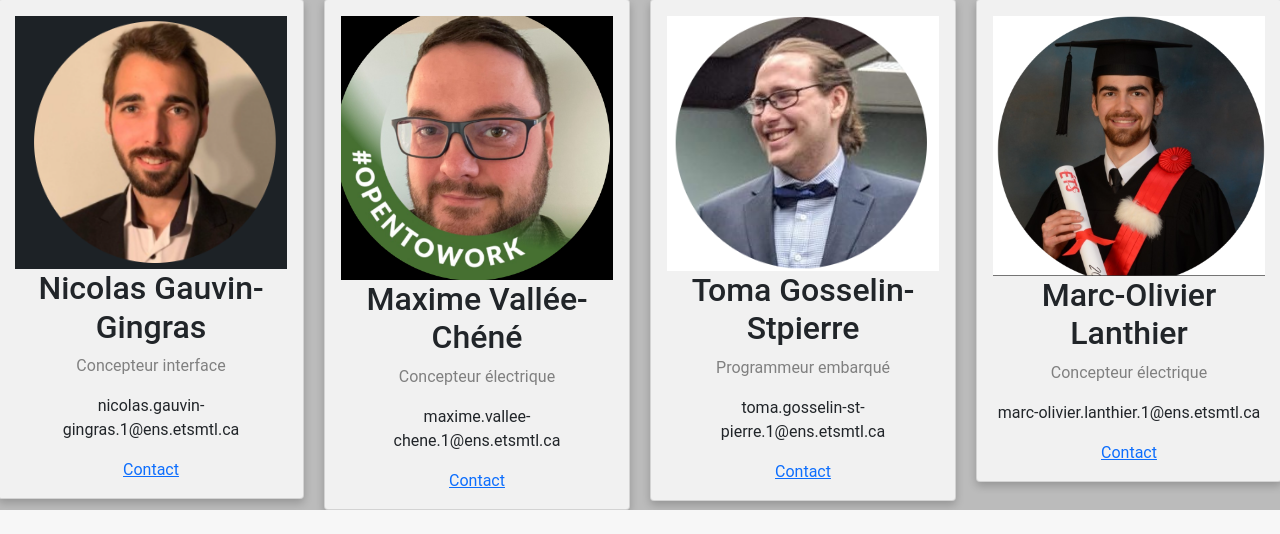
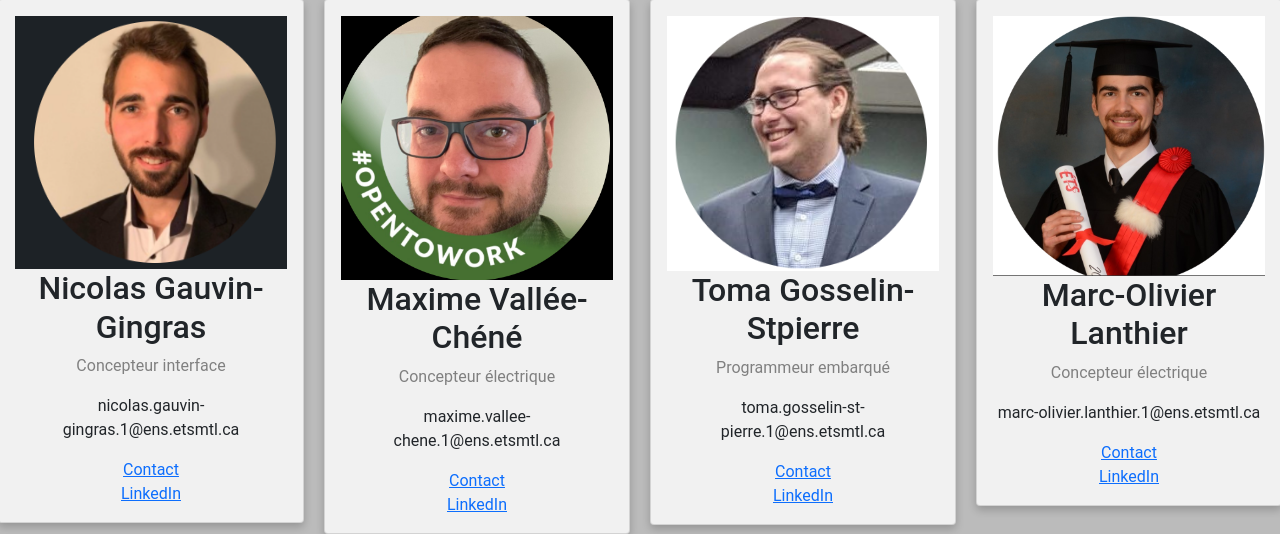
Before and after one commit to Piziwizi/Projet_Final_Domotique, a Flask app: page /accueil in a window 1280 px wide. Shown: the part 319-853 px from the top of the page. Before the commit the page ends 829 px from the top, so only its background shows below. Run offline with Flask 2, Linux system fonts and the light colour scheme; some libraries are stand-ins or nearby versions.

Commit message:
added linkedin

```diff
--- a/Interface/templates/accueil.html
+++ b/Interface/templates/accueil.html
@@ -1,12 +1,14 @@
 <!doctype html>
 <html lang="en">
+
 <head>
   <!-- Required meta tags -->
   <meta charset="utf-8">
   <meta name="viewport" content="width=device-width, initial-scale=1">
 
   <!-- Bootstrap CSS -->
-    <link href="https://cdn.jsdelivr.net/npm/bootstrap@5.0.1/dist/css/bootstrap.min.css" rel="stylesheet" integrity="sha384-+0n0xVW2eSR5OomGNYDnhzAbDsOXxcvSN1TPprVMTNDbiYZCxYbOOl7+AMvyTG2x" crossorigin="anonymous">
+  <link href="https://cdn.jsdelivr.net/npm/bootstrap@5.0.1/dist/css/bootstrap.min.css" rel="stylesheet"
+    integrity="sha384-+0n0xVW2eSR5OomGNYDnhzAbDsOXxcvSN1TPprVMTNDbiYZCxYbOOl7+AMvyTG2x" crossorigin="anonymous">
 
   <!-- .css include -->
   <link rel="stylesheet" href="{{ url_for('static', filename='accueil.css') }}">
@@ -16,11 +18,13 @@
 
   <!-- Generic include -->
   <script src="https://cdnjs.cloudflare.com/ajax/libs/noUiSlider/9.2.0/nouislider.min.js"></script>
-    <link rel="stylesheet" href="https://cdnjs.cloudflare.com/ajax/libs/noUiSlider/9.2.0/nouislider.min.css" integrity="sha256-ppzFVggmnh0AJD5hxvYFeTnhZ8e6ow4Xc9gzx1QsutI=" crossorigin="anonymous" />
+  <link rel="stylesheet" href="https://cdnjs.cloudflare.com/ajax/libs/noUiSlider/9.2.0/nouislider.min.css"
+    integrity="sha256-ppzFVggmnh0AJD5hxvYFeTnhZ8e6ow4Xc9gzx1QsutI=" crossorigin="anonymous" />
 
   <title>Interface for HomEtS</title>
 
 </head>
+
 <body>
 
   <header>
@@ -58,7 +62,8 @@
           <h2>Nicolas Gauvin-Gingras</h2>
           <p class="title">Concepteur interface</p>
           <p>nicolas.gauvin-gingras.1@ens.etsmtl.ca</p>
-              <a href="mailto:nicolas.gauvin-gingras.1@ens.etsmtl.ca"<button>Contact</a>
+          <a href="mailto:nicolas.gauvin-gingras.1@ens.etsmtl.ca" <button>Contact</a>
+          <a href="https://www.linkedin.com/in/nicolas-gauvin-gingras" /<button>LinkedIn</a>
         </div>
       </div>
 
@@ -68,17 +73,19 @@
           <h2>Maxime Vallée-Chéné</h2>
           <p class="title">Concepteur électrique</p>
           <p>maxime.vallee-chene.1@ens.etsmtl.ca</p>
-              <a href="mailto:maxime.vallee-chene.1@ens.etsmtl.ca"<button>Contact</a>
+          <a href="mailto:maxime.vallee-chene.1@ens.etsmtl.ca" <button>Contact</a>
+          <a href="https://www.linkedin.com/in/maxime-vall%C3%A9e-ch%C3%A9n%C3%A9-40ba7b158"" /<button>LinkedIn</a>
         </div>
       </div>
 
-        <div class="column">
+      <div class=" column">
             <div class="card">
               <img src="{{url_for('static', filename='toma.png')}}" alt="Toma" style="width:100%">
               <h2>Toma Gosselin-Stpierre</h2>
               <p class="title">Programmeur embarqué</p>
               <p>toma.gosselin-st-pierre.1@ens.etsmtl.ca</p>
-              <a href="mailto:toma.gosselin-st-pierre.1@ens.etsmtl.ca"<button>Contact</a>
+              <a href="mailto:toma.gosselin-st-pierre.1@ens.etsmtl.ca" <button>Contact</a>
+              <a href="https://www.linkedin.com/in/toma-gosselin-st-pierre-aab612150" /<button>LinkedIn</a>
             </div>
         </div>
 
@@ -88,7 +95,8 @@
             <h2>Marc-Olivier Lanthier</h2>
             <p class="title">Concepteur électrique</p>
             <p>marc-olivier.lanthier.1@ens.etsmtl.ca</p>
-              <a href="mailto:marc-olivier.lanthier.1@ens.etsmtl.ca"<button>Contact</a>
+            <a href="mailto:marc-olivier.lanthier.1@ens.etsmtl.ca" <button>Contact</a>
+            <a href="https://www.linkedin.com/in/marc-olivier-lanthier-763959208" /<button>LinkedIn</a>
           </div>
         </div>
       </div>
@@ -99,7 +107,10 @@
   </footer>
 
   <!-- Option 1: Bootstrap Bundle with Popper -->
-    <script src="https://cdn.jsdelivr.net/npm/bootstrap@5.0.1/dist/js/bootstrap.bundle.min.js" integrity="sha384-gtEjrD/SeCtmISkJkNUaaKMoLD0//ElJ19smozuHV6z3Iehds+3Ulb9Bn9Plx0x4" crossorigin="anonymous"></script>
+  <script src="https://cdn.jsdelivr.net/npm/bootstrap@5.0.1/dist/js/bootstrap.bundle.min.js"
+    integrity="sha384-gtEjrD/SeCtmISkJkNUaaKMoLD0//ElJ19smozuHV6z3Iehds+3Ulb9Bn9Plx0x4"
+    crossorigin="anonymous"></script>
 
 </body>
+
 </html>
```
Lines whose indentation alone changed are shown as unchanged.
